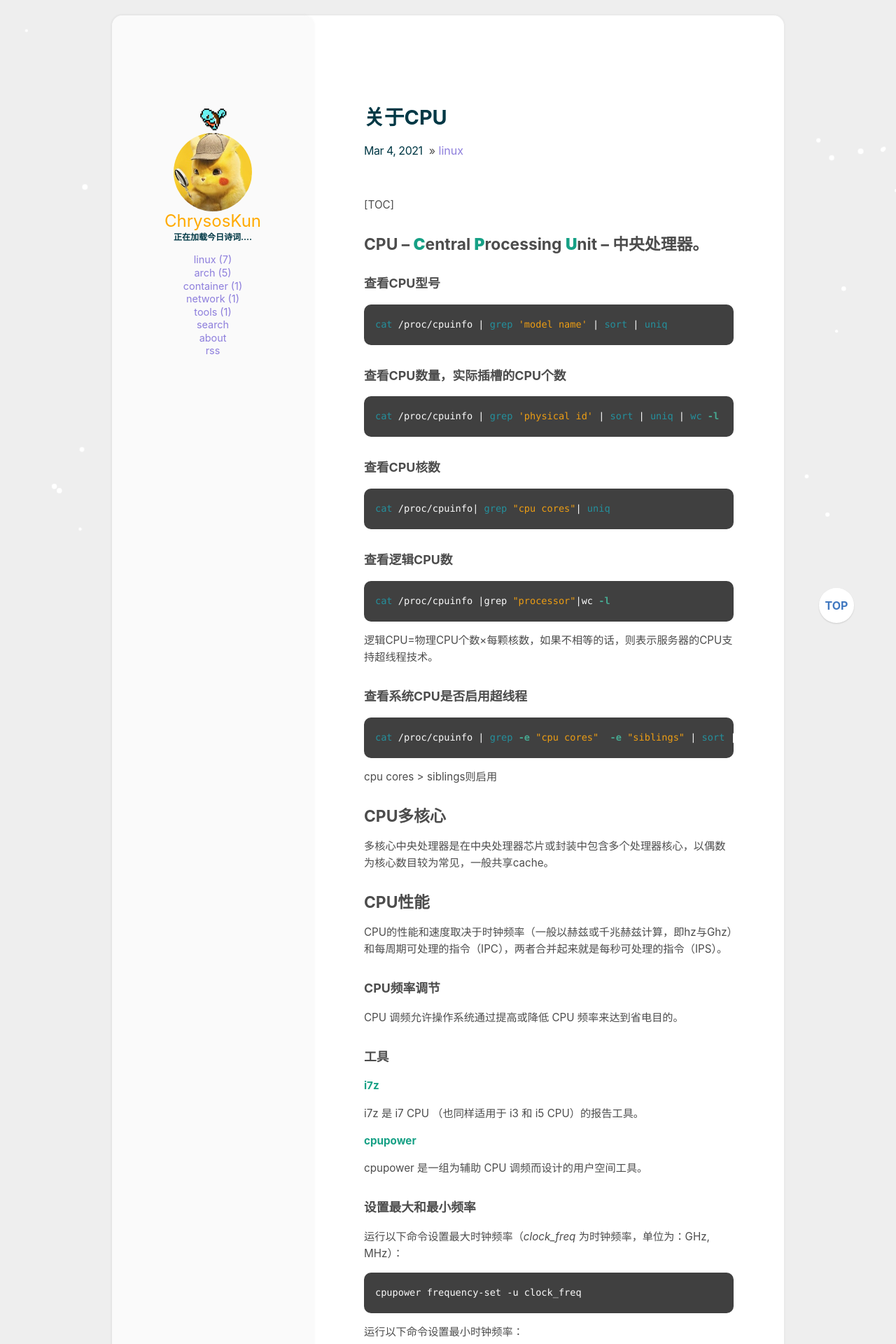
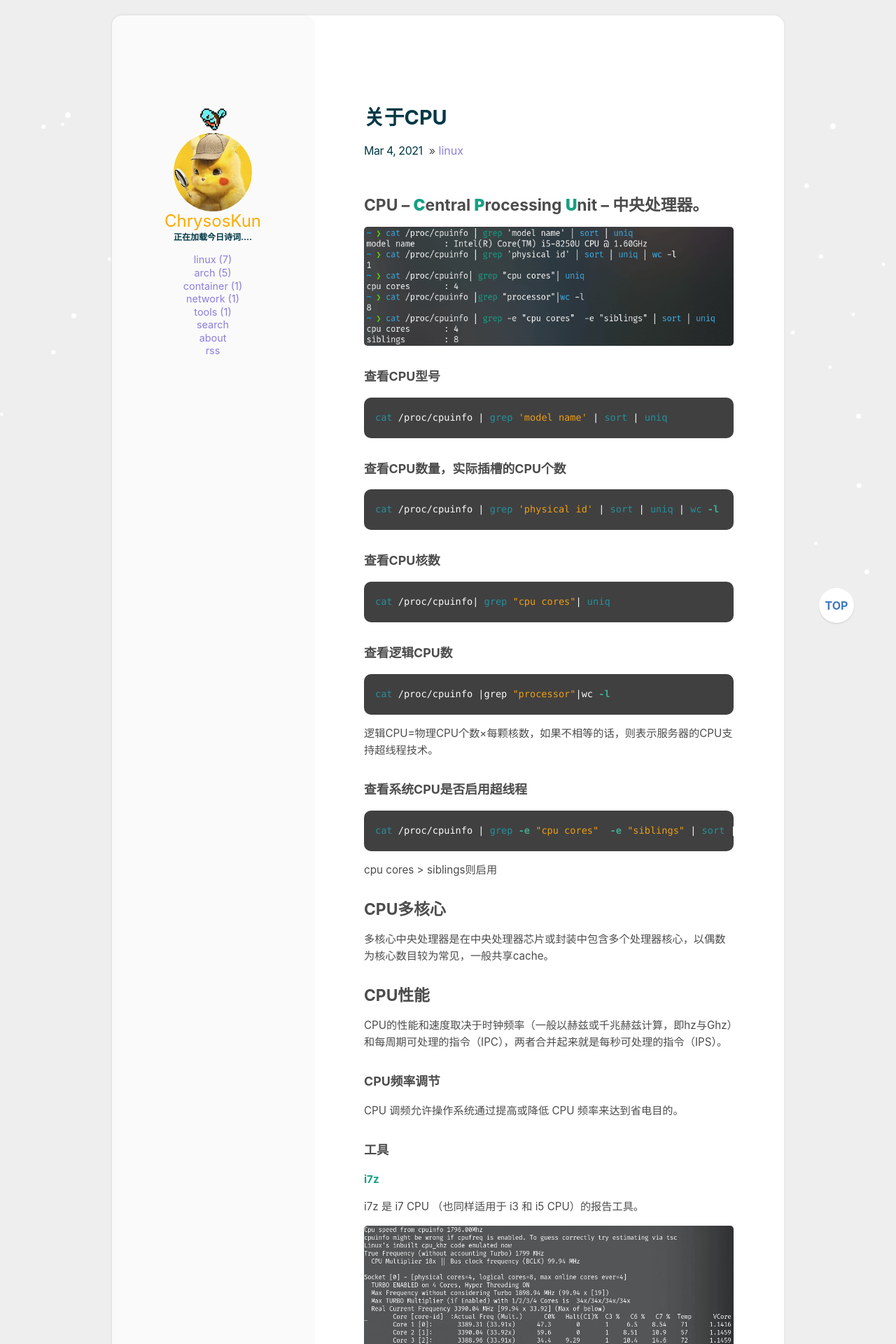
Before and after one commit to ChrysosKun/chrysoskun.github.io, a Jekyll site: the page built from _posts/2021-03-04-cpu.md, in a window 1280 px wide. Shown: the top 1920 px of the page at 70% size. Built offline with Jekyll 4.4.1, drawn with Linux system fonts in a browser that asks for light colours.

Commit message:
Add post

````diff
--- a/_posts/2021-03-04-cpu.md
+++ b/_posts/2021-03-04-cpu.md
@@ -4,9 +4,11 @@ categories: [linux]
 comments: true
 ---
 
-[TOC]
+{:toc}
 
 ## CPU -- **C**entral **P**rocessing **U**nit -- 中央处理器。
+
+![image](https://cdn.jsdelivr.net/gh/chrysoskun/chrysoskun.github.io/assets/img/cpu/cpu01.png)
 
 ### 查看CPU型号
 
@@ -60,9 +62,13 @@ CPU 调频允许操作系统通过提高或降低 CPU 频率来达到省电目
 
 i7z 是 i7 CPU （也同样适用于 i3 和 i5 CPU）的报告工具。
 
+![image](https://cdn.jsdelivr.net/gh/chrysoskun/chrysoskun.github.io/assets/img/cpu/cpu02.png)
+
 **cpupower**
 
 cpupower 是一组为辅助 CPU 调频而设计的用户空间工具。
+
+![image](https://cdn.jsdelivr.net/gh/chrysoskun/chrysoskun.github.io/assets/img/cpu/cpu03.png)
 
 ### 设置最大和最小频率
 
@@ -102,7 +108,7 @@ cpupower frequency-set -f clock_freq
 - ondemand ：AMD 及旧款 Intel CPU。
 - powersave ：Intel 使用 intel_pstate 驱动的 CPU(Sandy Bridge 和更新的CPU)。
 
-### 查看当前调速器
+查看当前调速器
 
 ```bash
 cat /sys/devices/system/cpu/cpu0/cpufreq/scaling_governor
````
Also changed, not shown: other parts of _posts/2021-03-04-cpu.md (+1 -1 lines), assets/img/cpu/cpu01.png (added), assets/img/cpu/cpu02.png (added), assets/img/cpu/cpu03.png (added), assets/img/cpu/cpu04.png (added).
